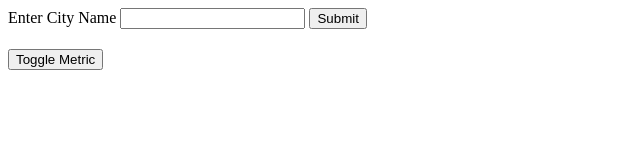
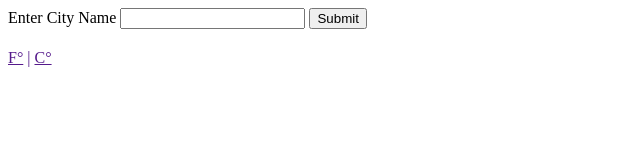
Before and after one commit to Yeffry921/Weather-app, a website: page src/index.html in a window 1280 px wide. Shown: the whole page, without its empty margins (0-640 px from the left). Drawn offline with Linux system fonts and the light colour scheme.

Commit message:
add fahrenheit and Celsius toggle markup

```diff
--- a/src/index.html
+++ b/src/index.html
@@ -23,8 +23,10 @@
       <h2 class="weather-output-temp"></h2>
     </div>
 
-    <div class="">
-      <button class="toggle-btn">Toggle Metric</button>
+    <div class="weather-metric">
+      <a href="">F°</a>
+      <a href="">|</a>
+      <a href="">C°</a>
     </div>
   </div>
   <script src="index.js"></script>
```
